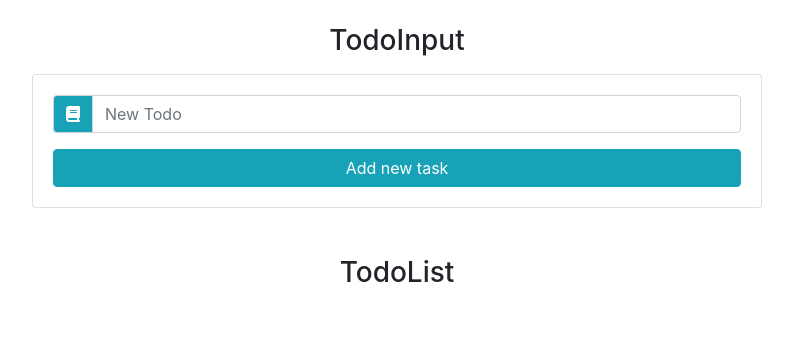
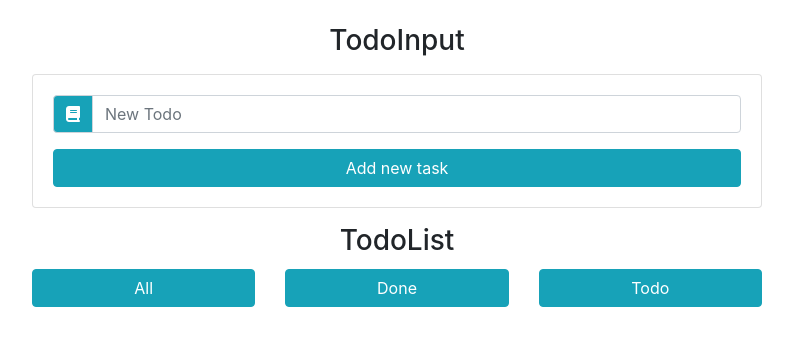
Before and after one commit to Va2/react-todo-list, a React (Create React App) app: page / in a window 1280 px wide. Shown: the top 346 px of the page, without its empty margins (243-1036 px from the left). Built offline with nearby package versions, Linux system fonts and the light colour scheme.

Commit message:
Add filter method (all, done, todo) & buttons

```diff
--- a/src/App.js
+++ b/src/App.js
@@ -8,9 +8,10 @@ class App extends Component {
 		super(props)
 		this.state={
 			items: [],
+			itemsToShow: "all",
 			id: uuid(),
 			item: '',
-			editItem: false
+			editItem: false,
 		}
 	}
 
@@ -41,14 +42,20 @@ class App extends Component {
 		}
 	}
 
-	handleDoneTask = id => {
+	updateTodosToShow = string => {
+		this.setState({
+			itemsToShow: string
+		});
+	};
+
+	handleDoneTask = (id, completed) => {
 		const filteredItems = this.state.items.map(item => {
 			item.id === id && (item.completed = !item.completed)
 			return item
 		})
 
 		this.setState({
-			items: filteredItems
+			items: filteredItems,
 		})
 	}
 
@@ -64,7 +71,6 @@ class App extends Component {
 		const filteredItems = this.state.items.filter(item => item.id !== id)
 
 		const selectedItem = this.state.items.find(item => item.id === id)
-		console.log(selectedItem)
 
 		this.setState({
 			items: filteredItems,
@@ -74,7 +80,7 @@ class App extends Component {
 		})
 	}
 
-	handleDeleteDoneTasks = completed => {
+	handleDeleteDoneTasks = () => {
 		const filteredItems = this.state.items.filter(item => item.completed === false)
 
 		this.setState({
@@ -89,6 +95,16 @@ class App extends Component {
 	}
 
 	render() {
+		let items = []
+
+		if (this.state.itemsToShow === "all") {
+			items = this.state.items;
+		} else if (this.state.itemsToShow === "todo") {
+			items = this.state.items.filter(item => !item.completed);
+		} else if (this.state.itemsToShow === "done") {
+			items = this.state.items.filter(item => item.completed);
+		}
+
 		return (
 			<div className="container">
 				<div className="row">
@@ -100,12 +116,14 @@ class App extends Component {
 							handleSubmit={this.handleSubmit}
 						/>
 						<TodoList
-							items={this.state.items}
+							items={items}
+							filterDoneTasks={this.filterDoneTasks}
 							clearList={this.clearList}
 							handleDelete={this.handleDelete}
 							handleEdit={this.handleEdit}
 							handleDoneTask={this.handleDoneTask}
 							handleDeleteDoneTasks={this.handleDeleteDoneTasks}
+							updateTodosToShow={this.updateTodosToShow}
 						/>
 					</div>
 				</div>
--- a/src/components/TodoList.js
+++ b/src/components/TodoList.js
@@ -1,23 +1,30 @@
-import React, { Component } from 'react'
+import React, { Component, Fragment } from 'react'
 import TodoItem from './TodoItem'
 
 export default class TodoList extends Component {
     render() {
-        const {items, clearList, handleDelete, handleEdit, handleDoneTask, handleDeleteDoneTasks} = this.props
+        const {
+            items,
+            updateTodosToShow,
+            clearList,
+            handleDelete,
+            handleEdit,
+            handleDoneTask,
+            handleDeleteDoneTasks
+        } = this.props
 
         return (
-            <ul className="list-group my-5">
+            <Fragment>
                 <h3 className="text-center">
                     TodoList
                 </h3>
 
-                {items.length === 0 ? '' :
                 <div className="row">
                     <div className="col-md-4">
                         <button
                             type="button"
                             className="btn btn-info btn-block mt-1"
-                                // onClick={handleDeleteDoneTasks}
+                            onClick={() => updateTodosToShow("all")}
                         >
                             All
                         </button>
@@ -26,7 +33,7 @@ export default class TodoList extends Component {
                         <button
                             type="button"
                             className="btn btn-info btn-block mt-1"
-                                // onClick={handleDeleteDoneTasks}
+                            onClick={() => updateTodosToShow("done")}
                         >
                             Done
                         </button>
@@ -35,14 +42,16 @@ export default class TodoList extends Component {
                         <button
                             type="button"
                             className="btn btn-info btn-block mt-1"
-                                // onClick={handleDeleteDoneTasks}
+                            onClick={() => updateTodosToShow("todo")}
                         >
                             Todo
                         </button>
                     </div>
                 </div>
-                }
 
+                {
+                items.length === 0 ? '' :
+                    <ul className="list-group my-5">
                         {
                             items.map(item => {
                                 return (
@@ -59,7 +68,6 @@ export default class TodoList extends Component {
                             })
                         }
 
-                {items.length === 0 ? '' :
                         <div className="row mt-4">
                             <div className="col-md-6">
                                 <button
@@ -80,8 +88,9 @@ export default class TodoList extends Component {
                                 </button>
                             </div>
                         </div>
+                    </ul>
                 }
-            </ul>
+            </Fragment>
         )
     }
 }
```
Lines whose indentation alone changed are shown as unchanged.
